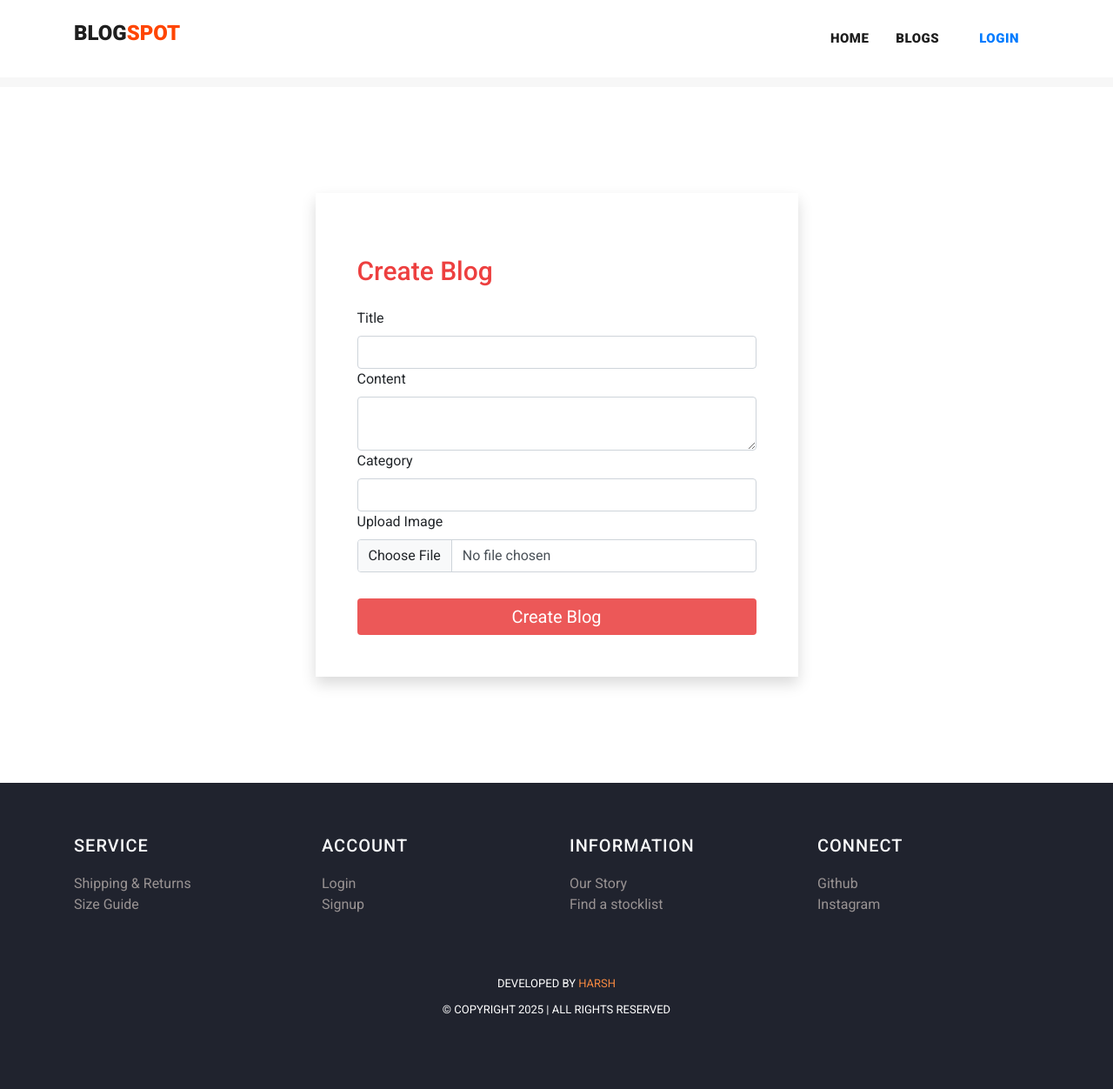
After one commit to poshiyaharsh/blog-website, a Django app: page /create in a window 1280 px wide. The commit adds this page. Shown: the whole page at 87% size. Run offline with Django 5.2, Linux system fonts and the light colour scheme; some libraries are stand-ins or nearby versions.

Commit message:
Add A Blog And Create Function

```diff
--- a/blog/settings.py
+++ b/blog/settings.py
@@ -38,6 +38,7 @@ INSTALLED_APPS = [
     'django.contrib.messages',
     'django.contrib.staticfiles',
     'users',
+    # 'blogapp',
 ]
 
 MIDDLEWARE = [
--- a/blog/urls.py
+++ b/blog/urls.py
@@ -21,7 +21,8 @@ from django.conf.urls.static import static
 
 urlpatterns = [
     path('admin/', admin.site.urls),
-     path("",include("users.urls"))
+     path("",include("users.urls")),
+    #  path("",include("blogapp.urls")),
 ]
 
 urlpatterns += static(settings.MEDIA_URL,document_root=settings.MEDIA_ROOT)
--- /dev/null
+++ b/templates/create.html
@@ -0,0 +1,148 @@
+{% load static %}
+<!DOCTYPE html>
+<html lang="en">
+
+<head>
+  <meta charset="utf-8">
+  <meta name="viewport" content="width=device-width, initial-scale=1, shrink-to-fit=no">
+  <meta name="description" content="">
+  <meta name="author" content="TemplateMo">
+  <link
+    href="https://fonts.googleapis.com/css?family=Roboto:100,100i,300,300i,400,400i,500,500i,700,700i,900,900i&display=swap"
+    rel="stylesheet">
+  <link href="https://cdn.jsdelivr.net/npm/bootstrap@5.3.0-alpha3/dist/css/bootstrap.min.css" rel="stylesheet"
+    integrity="sha384-KK94CHFLLe+nY2dmCWGMq91rCGa5gtU4mk92HdvYe+M/SXH301p5ILy+dN9+nJOZ" crossorigin="anonymous">
+  <title>Create Blog</title>
+
+  <!-- Bootstrap core CSS -->
+  <link href="{% static 'vendor/bootstrap/css/bootstrap.min.css' %}" rel="stylesheet">
+
+
+  <!-- Additional CSS Files -->
+  <link rel="stylesheet" href="{% static 'assets/css/fontawesome.css' %}">
+  <link rel="stylesheet" href="{% static 'assets/css/templatemo-stand-blog.css' %}">
+  <link rel="stylesheet" href="{% static 'assets/css/owl.css' %}">
+  <style>
+    form {
+      margin-top: 200px;
+      width: 50%;
+    }
+
+    h3 {
+      color: rgb(237, 63, 63);
+      font-weight: 500;
+      font-size: 30px;
+      margin-bottom: 20px;
+    }
+
+    .btn {
+      margin-top: 30px;
+      background: rgb(236, 88, 88);
+      width: 100%;
+      color: #fff;
+      font-size: 20px;
+      padding: 5px;
+    }
+
+    .btn:hover {
+      background: transparent;
+      color: rgb(237, 63, 63);
+      border: 1px solid rgb(237, 63, 63);
+    }
+
+    a {
+      text-decoration: none;
+      color: #386cbb;
+    }
+
+    a:hover {
+      color: rgb(237, 63, 63);
+      letter-spacing: 1px;
+    }
+
+    @media screen and (max-width:600px) {
+      form {
+        width: 100%;
+      }
+    }
+  </style>
+</head>
+
+<body>
+
+  <!-- Header -->
+  <header class="">
+    <nav class="navbar navbar-expand-lg bg-white">
+      <div class="container">
+        <a class="navbar-brand" href="{% url 'index' %}">
+          <h2>BLOG<span style="color: orangered;">SPOT</span></h2>
+        </a>
+        <button class="navbar-toggler" type="button" data-toggle="collapse" data-target="#navbarResponsive"
+          aria-controls="navbarResponsive" aria-expanded="false" aria-label="Toggle navigation">
+          <span class="navbar-toggler-icon"></span>
+        </button>
+        <div class="collapse navbar-collapse" id="navbarResponsive">
+          <ul class="navbar-nav ml-auto">
+            <li>
+              <a class="nav-link" href="{% url 'index' %}">Home
+                <span class="sr-only">(current)</span>
+              </a>
+            </li>
+            <li class="nav-item">
+              <a class="nav-link" href="{% url 'blog' %}">Blogs</a>
+            </li>
+
+            {% if user.is_authenticated %}
+            <li class="nav-item">
+              <a class="nav-link" href="{% url 'create' %}">Create</a>
+            </li>
+            {% comment %} <li class="nav-item">
+              <a class="nav-link" href="{% url 'profile' user.id %}">Profile</a>
+            </li> {% endcomment %}
+            <li class="nav-item">
+              <a class="nav-link text-primary" href="{% url 'logout' %}">Logout</a>
+            </li>
+            {% else %}
+            <li class="nav-item">
+              <a class="nav-link text-primary" href="{% url 'signin' %}">Login</a>
+            </li>
+            {% endif %}
+          </ul>
+        </div>
+      </div>
+    </nav>
+  </header>
+
+  <!-- Page Content -->
+
+  <div class="container">
+    <div class="d-flex justify-content-center align-items-center " style="height: 100vh;">
+
+      <form action="{% url 'create' %}" class="p-5 shadow" method="post" enctype="multipart/form-data">
+        {% csrf_token %}
+        <h3 class="mt-4 mb-4">Create Blog</h3>
+        <label for="" class="form-label">Title</label>
+        <div class="input-group">
+          <input type="text" class="form-control" name="postname" required>
+        </div>
+        <label for="" class="form-label">Content</label>
+        <textarea class="form-control" name="content" required></textarea>
+        <label for="" class="form-label">Category</label>
+        <input type="text" class="form-control" name="category" required>
+        <label for="" class="form-label">Upload Image</label>
+        <input type="file" class="form-control" name="image">
+        <button class="btn">Create Blog</button>
+        <br>
+        {% for message in messages %}
+        <p class="text-danger">{{message}}</p>
+        {% endfor %}
+      </form>
+
+    </div>
+  </div>
+
+  {% include 'footer.html' %}
+
+</body>
+
+</html>
--- a/templates/header.html
+++ b/templates/header.html
@@ -34,10 +34,11 @@
             <a class="nav-link" href="{% url 'contact' %}">Contact</a>
           </li> {% endcomment %}
 
-          {% comment %}
+
           <li class="nav-item">
             <a class="nav-link" href="{% url 'create' %}">Create</a>
           </li>
+          {% comment %}
           <li class="nav-item">
             <a class="nav-link" href="{% url 'profile' user.id %}">Profile</a>
           </li> {% endcomment %}
--- a/users/urls.py
+++ b/users/urls.py
@@ -7,7 +7,7 @@ urlpatterns = [
     path("signin",views.signin,name="signin"),
     path("signup",views.signup,name="signup"),
     path("logout",views.logout,name="logout"),
-    # path("create",views.create,name="create"),
+    path("create",views.create,name="create"),
     # path("increaselikes/<int:id>",views.increaselikes,name='increaselikes'),
     # path("profile/<int:id>",views.profile,name='profile'),
     # path("profile/edit/<int:id>",views.profileedit,name='profileedit'),
--- a/users/views.py
+++ b/users/views.py
@@ -66,3 +66,17 @@ def blog(request):
             'user':request.user,
             'media_url':settings.MEDIA_URL
         })
+
+def create(request):
+    if request.method == 'POST':
+        try:
+            postname = request.POST['postname']
+            content = request.POST['content']
+            category = request.POST['category']
+            image = request.FILES['image']
+            Post(postname=postname,content=content,category=category,image=image,user=request.user).save()
+        except:
+            print("Error")
+        return redirect('index')
+    else:
+        return render(request,"create.html")
```
Also changed, not shown: db.sqlite3.
